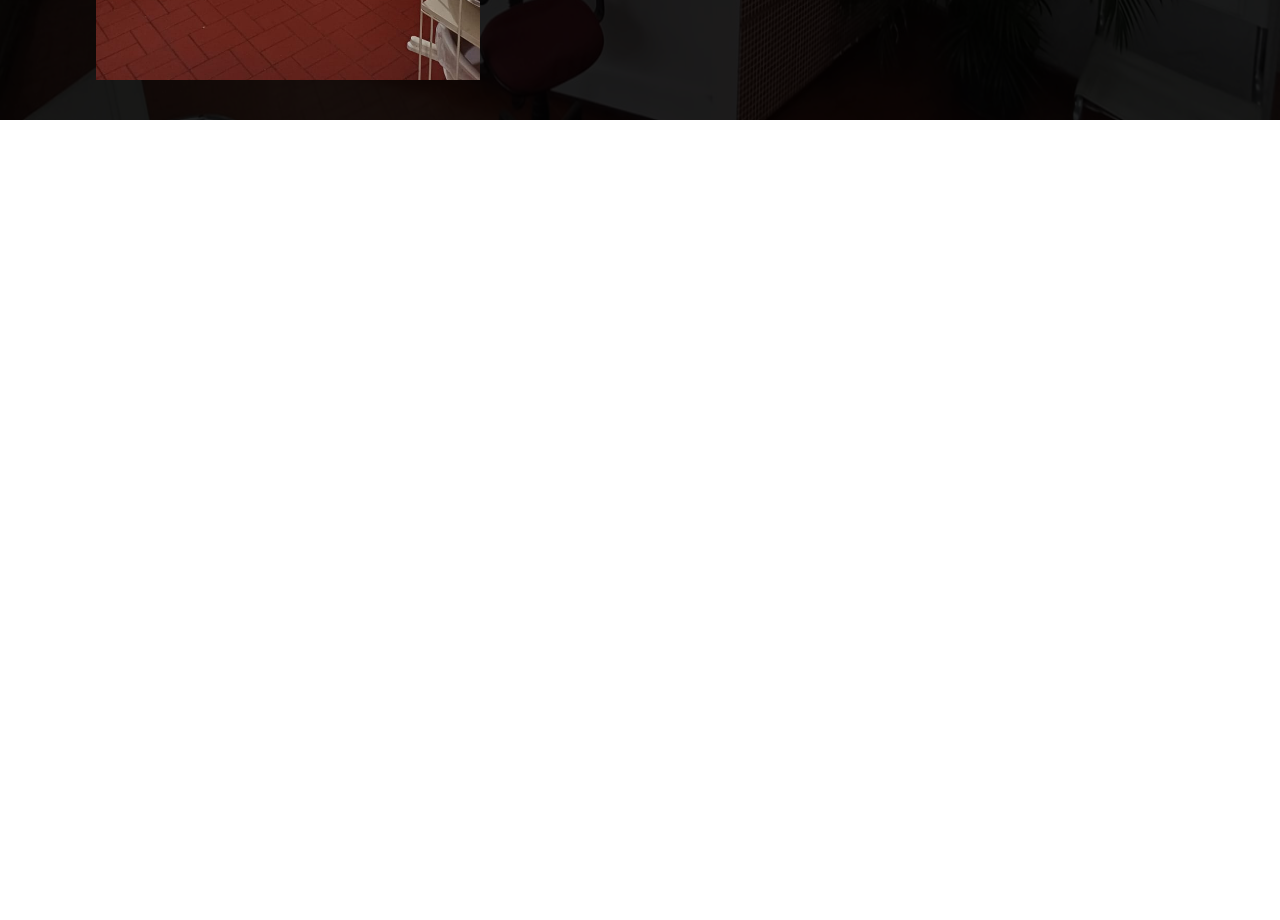
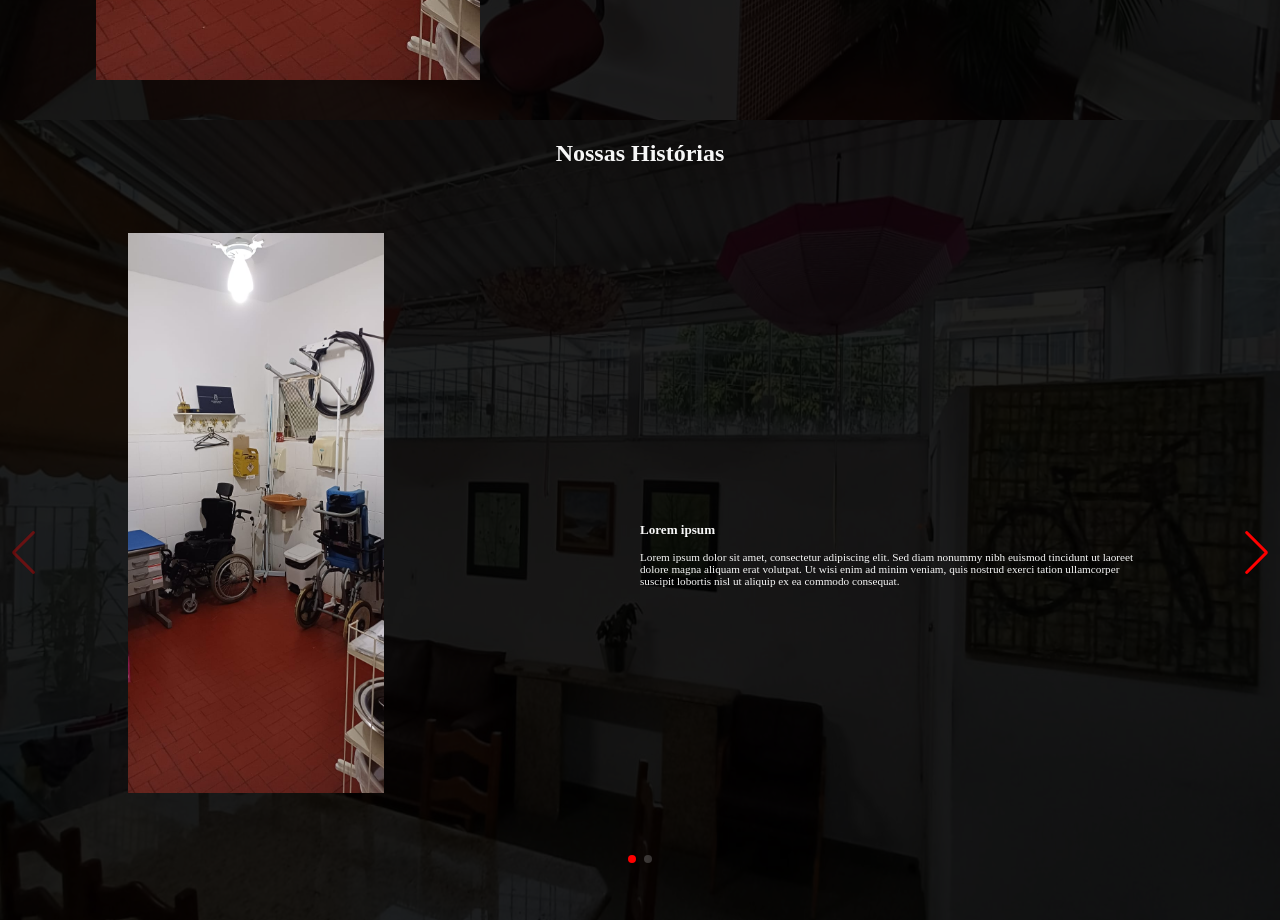
Before and after one commit to MathewsBaio/projeto-sao-camillo-lelis, a React (Create React App) app in the folder projeto-sao-camillo-lelis/: page / in a window 1280 px wide. Shown: the part 1360-2280 px from the top of the page. Before the commit the page ends 1480 px from the top, so only its background shows below. Built offline with nearby package versions, Linux system fonts and the light colour scheme.

Commit message:
Componente nossas histórias, carrossel utilizando swiper js

```diff
--- a/projeto-sao-camillo-lelis/package.json
+++ b/projeto-sao-camillo-lelis/package.json
@@ -9,6 +9,7 @@
     "react": "^18.3.1",
     "react-dom": "^18.3.1",
     "react-scripts": "5.0.1",
+    "swiper": "^11.1.14",
     "web-vitals": "^2.1.4"
   },
   "scripts": {
--- a/projeto-sao-camillo-lelis/src/App.js
+++ b/projeto-sao-camillo-lelis/src/App.js
@@ -1,4 +1,5 @@
 import InfoDoacoes from "./components/doacoes/InfoDoacoes";
+import NossasHistorias from "./components/historias/NossasHistorias";
 import Menu from "./components/menu/Menu";
 import SobreNos from "./components/SobreNos/SobreNos";
 import "./styles/styles.css";
@@ -9,6 +10,7 @@ export default function App() {
       <Menu />
       <InfoDoacoes />
       <SobreNos />
+      <NossasHistorias />
     </div>
   );
 }
--- a/projeto-sao-camillo-lelis/src/components/SobreNos/SobreNos.js
+++ b/projeto-sao-camillo-lelis/src/components/SobreNos/SobreNos.js
@@ -2,7 +2,7 @@ export default function SobreNos() {
   return (
     <div className="container-sobre">
       <img src="/placeholders/img.jpg" />
-      <div>
+      <div id="sobre">
         <h1>Sobre Nós</h1>
         <p>
           Fundada em 16 de outubro de 1971, a Casa São Camilo de Lelis é uma
--- /dev/null
+++ b/projeto-sao-camillo-lelis/src/components/historias/NossasHistorias.js
@@ -0,0 +1,62 @@
+import React from "react";
+import { Swiper, SwiperSlide } from "swiper/react";
+import { Navigation, Pagination } from "swiper/modules";
+import "swiper/css";
+import "swiper/css/navigation";
+import "swiper/css/pagination";
+import "../../styles/carrossel.css";
+
+export default function NossasHistorias() {
+  return (
+    <div className="container-historias">
+      <h2>Nossas Histórias</h2>
+      <div className="container-carrossel">
+        <Swiper
+          modules={[Navigation, Pagination]}
+          navigation
+          pagination={{ clickable: true }}
+          spaceBetween={50}
+          slidesPerView={1}
+          className="carousel"
+        >
+          {/* Slide 1 */}
+          <SwiperSlide>
+            <div className="slide-content">
+              <div className="slide-image">
+                <img src="/placeholders/img.jpg" />
+              </div>
+              <div className="slide-text">
+                <h3>Lorem ipsum</h3>
+                <p>
+                  Lorem ipsum dolor sit amet, consectetur adipiscing elit. Sed
+                  diam nonummy nibh euismod tincidunt ut laoreet dolore magna
+                  aliquam erat volutpat. Ut wisi enim ad minim veniam, quis
+                  nostrud exerci tation ullamcorper suscipit lobortis nisl ut
+                  aliquip ex ea commodo consequat.
+                </p>
+              </div>
+            </div>
+          </SwiperSlide>
+          {/* Slide 2 */}
+          <SwiperSlide>
+            <div className="slide-content">
+              <div className="slide-image">
+                <img src="/placeholders/img.jpg" />
+              </div>
+              <div className="slide-text">
+                <h3>Lorem ipsum</h3>
+                <p>
+                  Lorem ipsum dolor sit amet, consectetur adipiscing elit. Sed
+                  diam nonummy nibh euismod tincidunt ut laoreet dolore magna
+                  aliquam erat volutpat. Ut wisi enim ad minim veniam, quis
+                  nostrud exerci tation ullamcorper suscipit lobortis nisl ut
+                  aliquip ex ea commodo consequat.
+                </p>
+              </div>
+            </div>
+          </SwiperSlide>
+        </Swiper>
+      </div>
+    </div>
+  );
+}
--- a/projeto-sao-camillo-lelis/src/components/menu/Nav.js
+++ b/projeto-sao-camillo-lelis/src/components/menu/Nav.js
@@ -4,7 +4,7 @@ export default function Nav() {
       <a className="btn" href="">
         Programas
       </a>
-      <a className="btn" href="">
+      <a className="btn" href="#sobre">
         Sobre Nós
       </a>
       <a className="btn" href="">
--- /dev/null
+++ b/projeto-sao-camillo-lelis/src/styles/carrossel.css
@@ -0,0 +1,105 @@
+.carousel .swiper-slide {
+  display: flex;
+  justify-content: center; /* Espaça melhor os elementos */
+  align-items: center;
+  gap: 10px; /* Adiciona espaçamento entre imagem e texto */
+}
+
+.slide-content {
+  display: flex;
+  justify-content: center;
+  align-items: center;
+  width: 100%;
+  height: 100%;
+}
+
+.slide-image {
+  width: 40vw;
+  height: 80vh;
+}
+
+.slide-image > img {
+  width: 20vw;
+  height: 70vh;
+}
+
+.slide-text {
+  width: 40vw;
+  font-size: 0.7rem;
+}
+
+.container-historias {
+  display: flex;
+  flex-direction: column;
+  align-items: center;
+  justify-content: center;
+  width: 100vw;
+  height: 100vh;
+  background-image: url("../../public/backgrounds/historias.jpg");
+  background-size: cover;
+  background-position: center;
+  background-repeat: no-repeat;
+
+  position: relative;
+  overflow: hidden;
+  background-size: 100vw 100vh;
+}
+
+.container-historias::after {
+  content: "";
+  position: absolute;
+  top: 0;
+  left: 0;
+  width: 100%;
+  height: 100%;
+  background-color: #000000;
+  opacity: 0.87;
+  mix-blend-mode: multiply;
+  transition: background 0.3s, border-radius 0.3s, opacity 0.3s;
+  filter: grayscale(100%);
+  z-index: 1;
+}
+
+.container-historias > h2 {
+  z-index: 10;
+  position: relative;
+  color: #f7f7f7;
+  text-align: center;
+}
+
+.container-carrossel {
+  display: flex;
+  align-items: center;
+  justify-content: center;
+  width: 100vw;
+  height: 100vh;
+
+  position: relative;
+  overflow: hidden;
+}
+
+.carousel {
+  z-index: 10;
+  position: relative;
+  color: #f7f7f7;
+  font-size: 0.7rem;
+  height: 80vh;
+}
+
+.swiper-button-next {
+  color: red; /* Cor da seta */
+}
+
+/* Estilizando a seta esquerda (anterior) */
+.swiper-button-prev {
+  color: red; /* Cor da seta */
+}
+
+.swiper-pagination-bullet {
+  background-color: white; /* Cor padrão das bolinhas */
+}
+
+/* Bolinha ativa (quando o slide correspondente está ativo) */
+.swiper-pagination-bullet-active {
+  background-color: red; /* Cor da bolinha ativa */
+}
```
Also changed, not shown: projeto-sao-camillo-lelis/public/backgrounds/historias.jpg (added), 1 other file (tests, documents, lock files or other folders).
